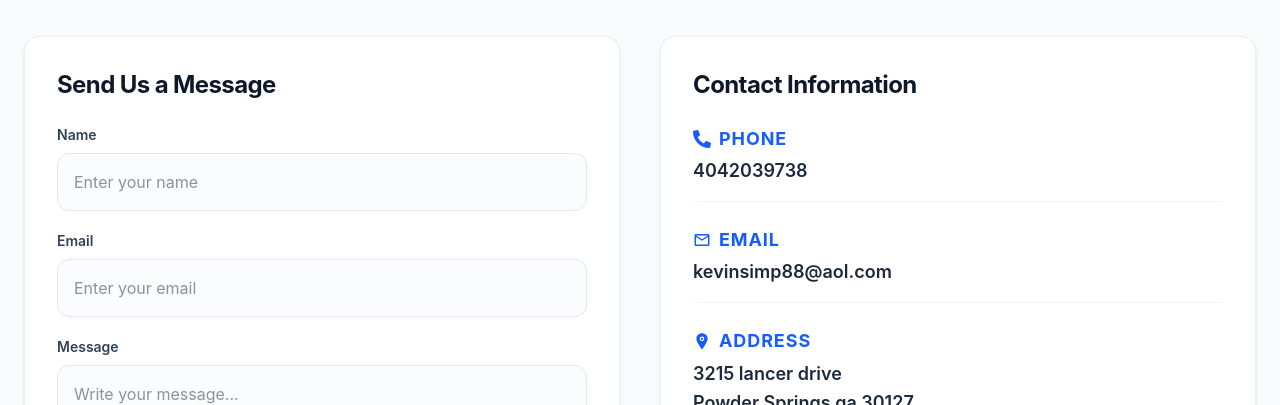
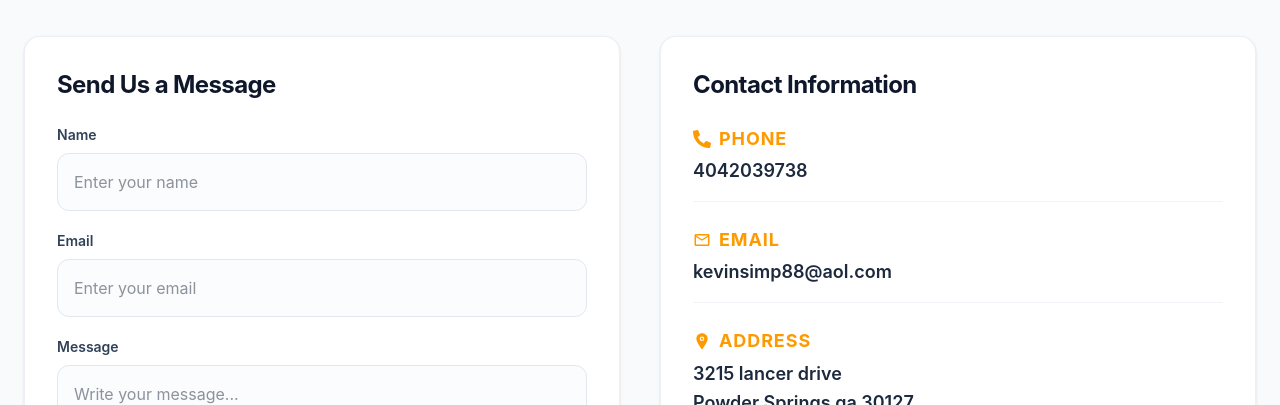
Before and after one commit to anujrank/transport, a React (Vite) app: page /contact in a window 1280 px wide. Shown: the part 840-1245 px from the top of the page. Built offline with nearby package versions, Linux system fonts and the light colour scheme.

Commit message:
all done

```diff
--- a/src/component/Contact.jsx
+++ b/src/component/Contact.jsx
@@ -98,7 +98,7 @@ function Contact() {
 
                             <div className="space-y-6">
                                 <div className="border-b border-slate-100 pb-4">
-                                    <h4 className="text-lg uppercase tracking-wider font-bold text-blue-600 flex items-center gap-2">
+                                    <h4 className="text-lg uppercase tracking-wider font-bold text-amber-500 flex items-center gap-2">
                                         <FaPhoneAlt />
                                         Phone
                                     </h4>
@@ -108,7 +108,7 @@ function Contact() {
                                 </div>
 
                                 <div className="border-b border-slate-100 pb-4">
-                                    <h4 className="text-lg uppercase tracking-wider font-bold text-blue-600 flex items-center gap-2">
+                                    <h4 className="text-lg uppercase tracking-wider font-bold text-amber-500 flex items-center gap-2">
                                         <MdOutlineMail />
                                         Email
                                     </h4>
@@ -118,7 +118,7 @@ function Contact() {
                                 </div>
 
                                 <div>
-                                    <h4 className="text-lg uppercase tracking-wider font-bold text-blue-600 flex items-center gap-2">
+                                    <h4 className="text-lg uppercase tracking-wider font-bold text-amber-500 flex items-center gap-2">
                                         <IoLocation />
                                         Address
                                     </h4>
```
